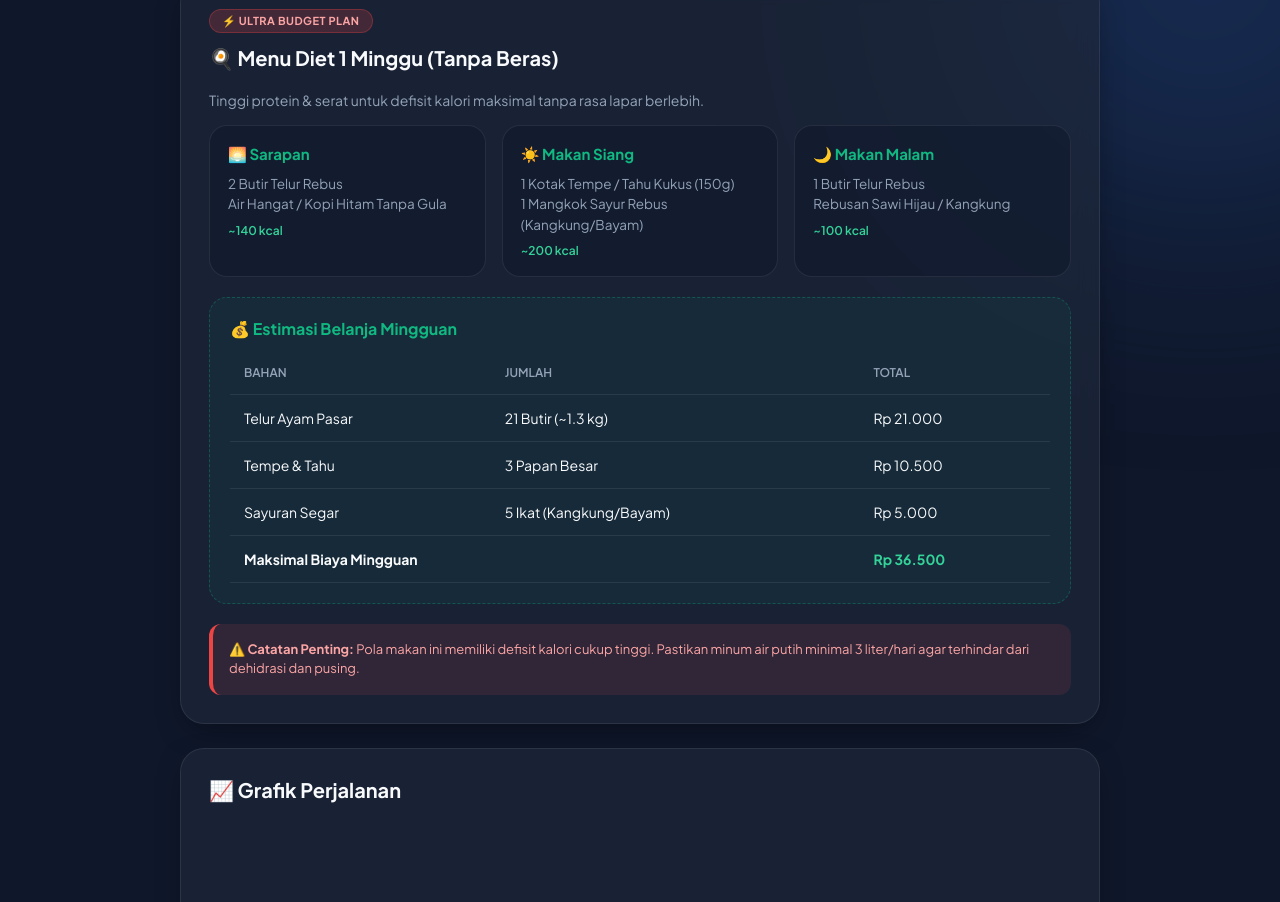
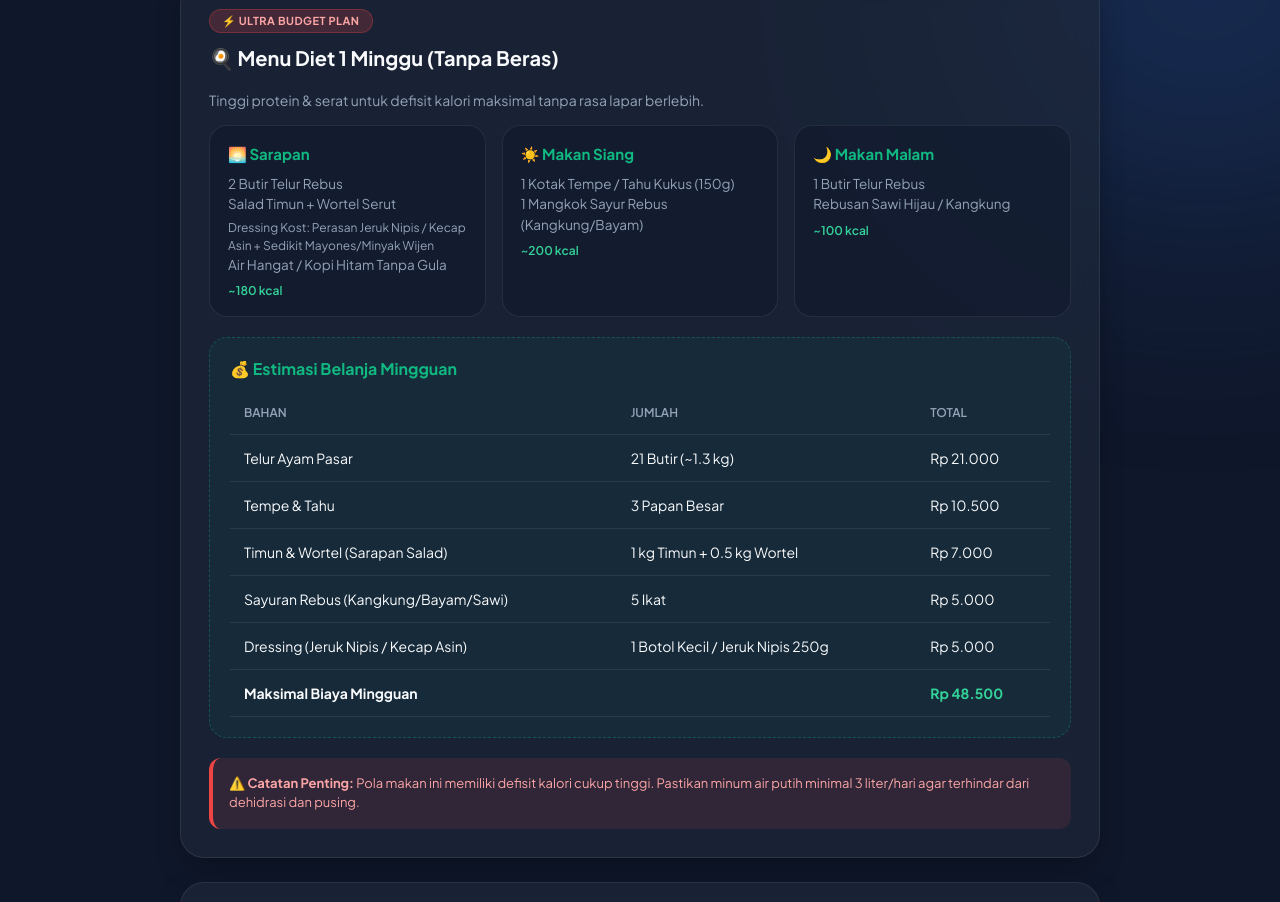
Before and after one commit to rakhacimol-blip/index.html-progress-bb, a plain HTML site: page index.html in a window 1280 px wide. Shown: the part 618-1520 px from the top of the page. Drawn offline with Linux system fonts and the light colour scheme.

Commit message:
Update meal plan details and calorie information

```diff
--- a/index.html
+++ b/index.html
@@ -505,8 +505,10 @@ footer {
         <div class="meal-card">
             <h3>🌅 Sarapan</h3>
             <p>2 Butir Telur Rebus</p>
+            <p>Salad Timun + Wortel Serut</p>
+            <p style="font-size: 12px; color: #94a3b8; margin-top: 4px;">Dressing Kost: Perasan Jeruk Nipis / Kecap Asin + Sedikit Mayones/Minyak Wijen</p>
             <p>Air Hangat / Kopi Hitam Tanpa Gula</p>
-            <div class="calorie-tag">~140 kcal</div>
+            <div class="calorie-tag">~180 kcal</div>
         </div>
 
         <div class="meal-card">
@@ -546,13 +548,23 @@ footer {
                     <td>Rp 10.500</td>
                 </tr>
                 <tr>
-                    <td>Sayuran Segar</td>
-                    <td>5 Ikat (Kangkung/Bayam)</td>
+                    <td>Timun & Wortel (Sarapan Salad)</td>
+                    <td>1 kg Timun + 0.5 kg Wortel</td>
+                    <td>Rp 7.000</td>
+                </tr>
+                <tr>
+                    <td>Sayuran Rebus (Kangkung/Bayam/Sawi)</td>
+                    <td>5 Ikat</td>
+                    <td>Rp 5.000</td>
+                </tr>
+                <tr>
+                    <td>Dressing (Jeruk Nipis / Kecap Asin)</td>
+                    <td>1 Botol Kecil / Jeruk Nipis 250g</td>
                     <td>Rp 5.000</td>
                 </tr>
                 <tr>
                     <td colspan="2"><strong>Maksimal Biaya Mingguan</strong></td>
-                    <td><strong style="color: #34d399;">Rp 36.500</strong></td>
+                    <td><strong style="color: #34d399;">Rp 48.500</strong></td>
                 </tr>
             </tbody>
         </table>
```
